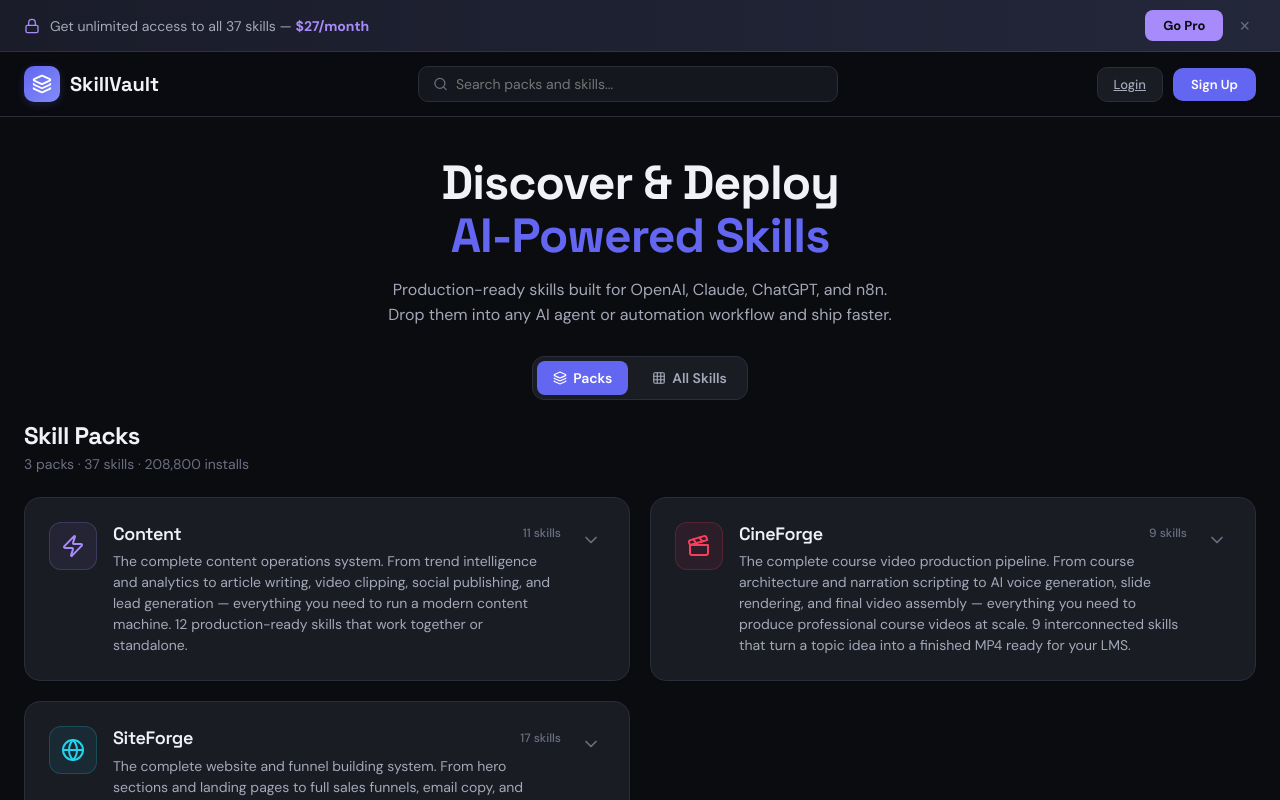
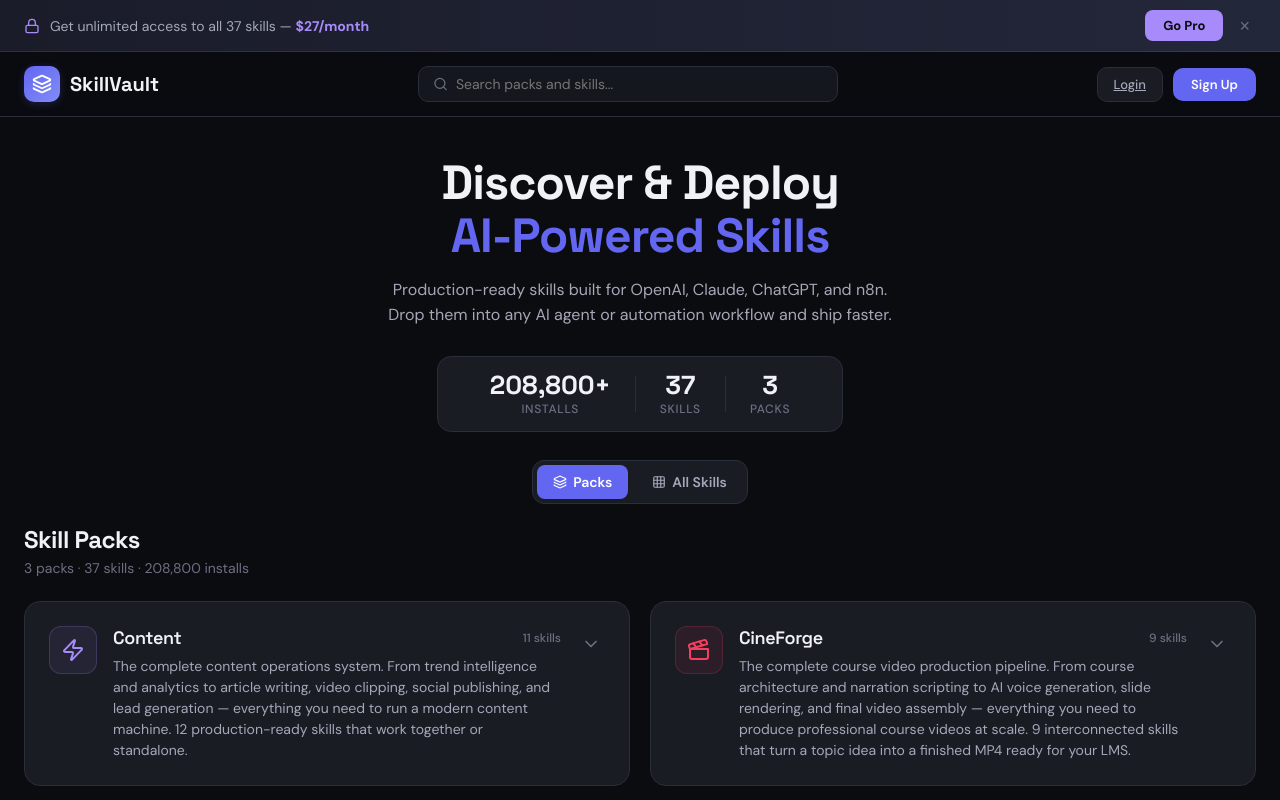
Before and after one commit to Gandley/skillvault-project, a React (Vite) app: page / in a window 1280 px wide. Shown: the top 800 px of the page. Built offline with nearby package versions, Linux system fonts and the light colour scheme.

Commit message:
feat: add social proof stat bar in hero — installs, skills, packs — live counts from data

```diff
--- a/src/views/RepoView.jsx
+++ b/src/views/RepoView.jsx
@@ -154,6 +154,22 @@
             <span style={{ color: 'var(--accent)' }}>AI-Powered Skills</span>
           </h1>
           <p style={heroSub}>{settings.description}</p>
+          <div style={heroStats}>
+            <div style={heroStat}>
+              <span style={heroStatNum}>{totalInstalls.toLocaleString()}+</span>
+              <span style={heroStatLabel}>installs</span>
+            </div>
+            <div style={heroStatDivider} />
+            <div style={heroStat}>
+              <span style={heroStatNum}>{totalSkills}</span>
+              <span style={heroStatLabel}>skills</span>
+            </div>
+            <div style={heroStatDivider} />
+            <div style={heroStat}>
+              <span style={heroStatNum}>{(data.skillPacks || []).length}</span>
+              <span style={heroStatLabel}>packs</span>
+            </div>
+          </div>
         </div>
       </div>
 
@@ -371,7 +387,12 @@
 const hero = { padding: '40px 24px 28px', textAlign: 'center' };
 const heroInner = { maxWidth: 680, margin: '0 auto' };
 const heroTitle = { fontFamily: 'var(--font-display)', fontSize: 'clamp(32px, 5vw, 48px)', fontWeight: 700, lineHeight: 1.1, color: 'var(--text-primary)', marginBottom: 14 };
-const heroSub = { fontSize: 16, lineHeight: 1.6, color: 'var(--text-secondary)', maxWidth: 520, margin: '0 auto' };
+const heroSub = { fontSize: 16, lineHeight: 1.6, color: 'var(--text-secondary)', maxWidth: 520, margin: '0 auto 28px' };
+const heroStats = { display: 'flex', alignItems: 'center', justifyContent: 'center', gap: 0, marginTop: 0, background: 'var(--bg-card)', border: '1px solid var(--border)', borderRadius: 14, padding: '14px 28px', width: 'fit-content', margin: '0 auto' };
+const heroStat = { display: 'flex', flexDirection: 'column', alignItems: 'center', gap: 2, padding: '0 24px' };
+const heroStatNum = { fontFamily: 'var(--font-display)', fontSize: 26, fontWeight: 700, color: 'var(--text-primary)', lineHeight: 1.1 };
+const heroStatLabel = { fontSize: 12, fontWeight: 500, color: 'var(--text-muted)', textTransform: 'uppercase', letterSpacing: '0.06em' };
+const heroStatDivider = { width: 1, height: 36, background: 'var(--border)', flexShrink: 0 };
 
 const viewToggleWrap = { maxWidth: 1280, margin: '0 auto', padding: '0 24px 20px' };
 
```
